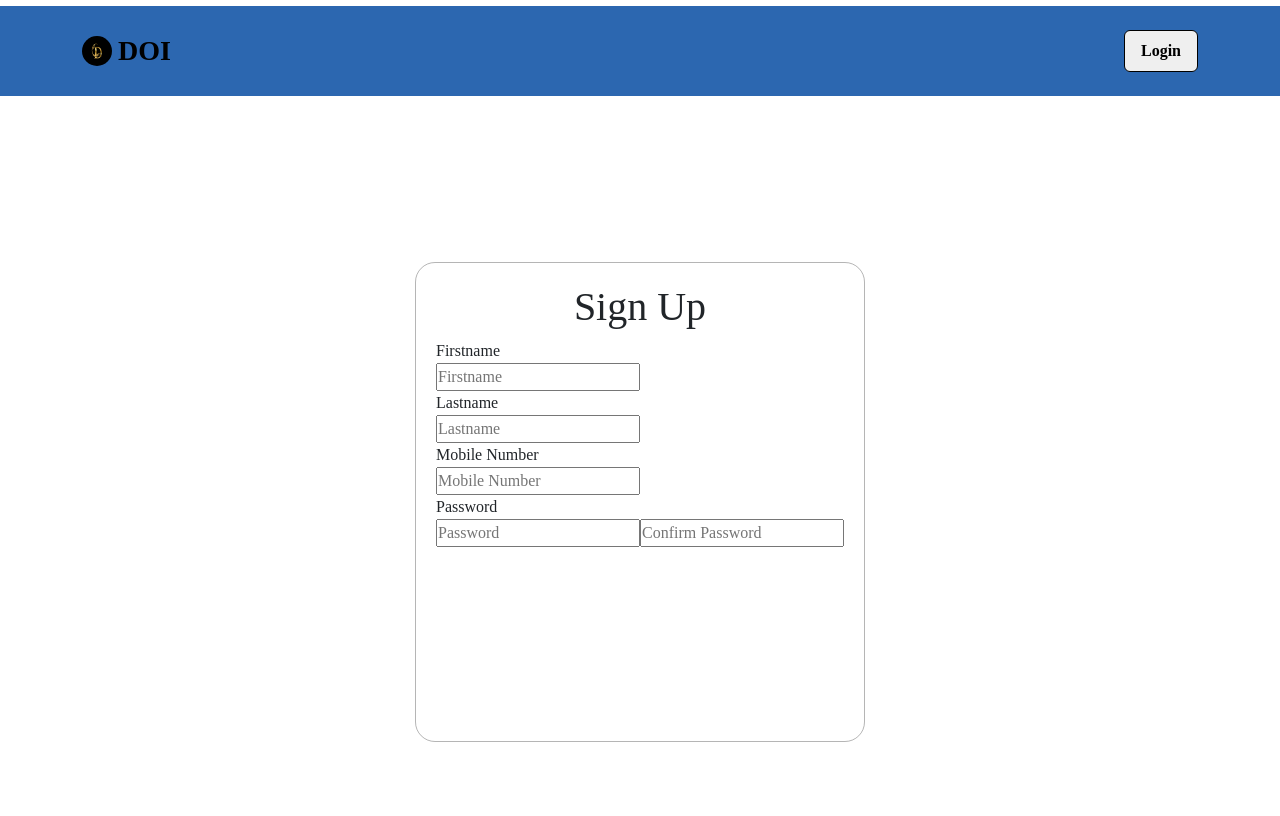
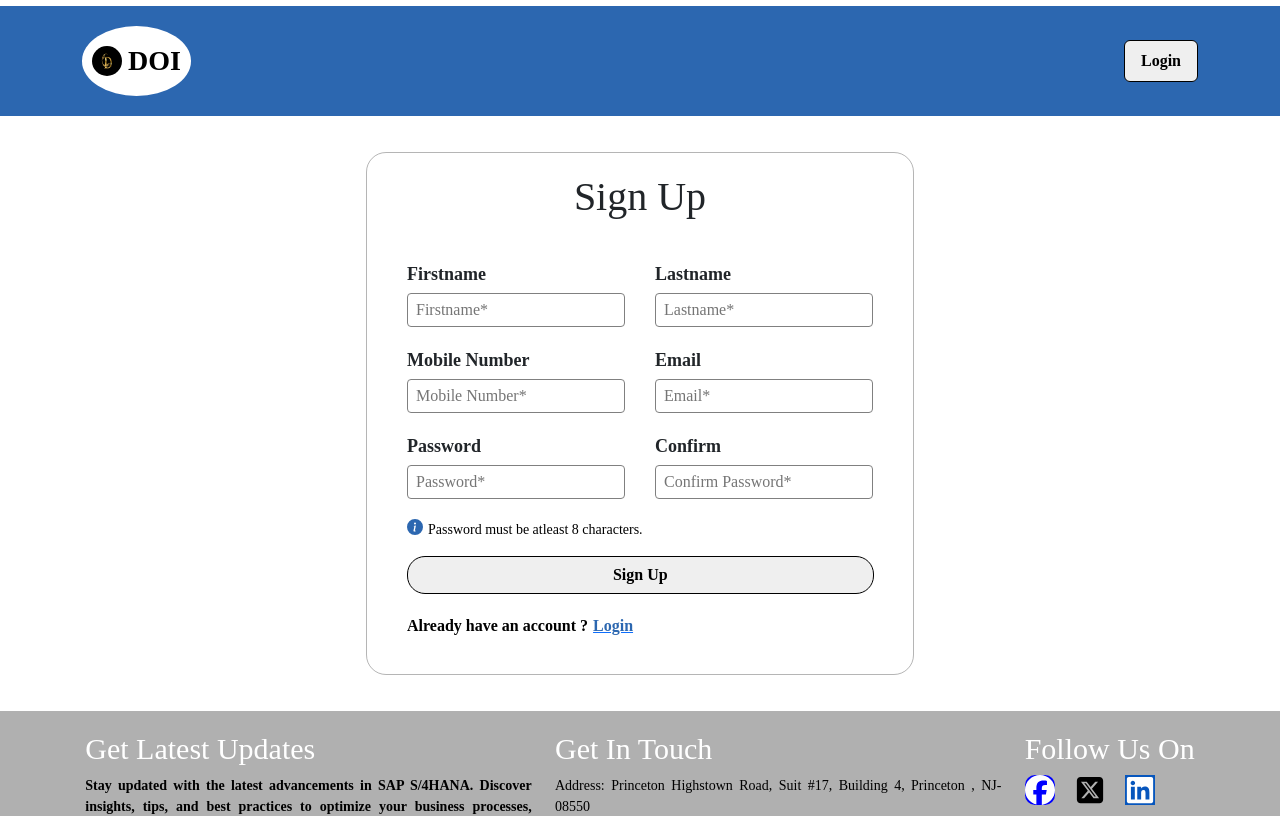
Before and after one commit to RupendraCHA/DOI_DEMO, a React (Vite) app in the folder frontend/: page /signup in a window 1280 px wide. Shown: the top 816 px of the page. Built offline with nearby package versions, Linux system fonts and the light colour scheme.

Commit message:
Adding input fields to Sign up and Login pages

```diff
--- a/frontend/src/components/Contact/Contact.css
+++ b/frontend/src/components/Contact/Contact.css
@@ -69,5 +69,6 @@
   border: 1px solid #000;
 }
 .send-button:hover {
-  background-color: #7886d37e;
+  background-color: #2c67b0;
+  color: #fff;
 }
--- a/frontend/src/components/Header/Header.css
+++ b/frontend/src/components/Header/Header.css
@@ -16,6 +16,15 @@
   align-items: center;
   /* padding: 10px; */
   background-color: transparent;
+
+  .logo-container {
+    background-color: #fff;
+    border-radius: 50%;
+    padding: 10px;
+  }
+  .logo-container:hover {
+    background-color: azure;
+  }
 }
 .website-name-section {
   display: flex;
--- a/frontend/src/pages/Login/Login.css
+++ b/frontend/src/pages/Login/Login.css
@@ -1,13 +1,78 @@
 .login-container {
-  min-height: 100vh;
+  min-height: 70vh;
   display: flex;
   justify-content: center;
   align-items: center;
-  /* width: 100vw; */
 
   .login-section {
     display: flex;
     justify-content: center;
     align-items: center;
+    /* width: 30%; */
+    padding: 30px 10px;
+
+    .login-section-container {
+      border: 1px solid #80808094;
+      border-radius: 20px;
+      padding: 20px;
+      /* height: 60vh; */
+
+      h1 {
+        text-align: center;
+        font-family: "Bree Serif";
+        margin-bottom: 5vh;
+      }
+
+      .info-section {
+        display: flex;
+        gap: 30px;
+        margin: 20px;
+
+        div {
+          label {
+            font-size: 18px;
+            font-weight: 600;
+            margin-bottom: 5px;
+          }
+
+          input {
+            padding: 4px 8px;
+            border-radius: 4px;
+            outline: none;
+            cursor: pointer;
+            border: 1px solid #808080;
+          }
+        }
+      }
+    }
+    .signup-button {
+      margin-left: 20px;
+
+      button {
+        padding: 6px 40px;
+        font-weight: 600;
+        border-radius: 18px;
+        outline: none;
+        border: 1px solid #000;
+        width: 94%;
+      }
+
+      button:hover {
+        background-color: #3b72b636;
+        /* color: #fff; */
+      }
+    }
+    .new-here {
+      margin-left: 20px;
+      margin-top: 20px;
+      p {
+        font-size: 16px;
+
+        span {
+          color: #2c67b0;
+          margin-left: 5px;
+        }
+      }
+    }
   }
 }
--- a/frontend/src/pages/Login/Login.jsx
+++ b/frontend/src/pages/Login/Login.jsx
@@ -1,11 +1,53 @@
 import React from "react";
 import "./Login.css";
+
+import { BsFillInfoCircleFill } from "react-icons/bs";
+import { Link } from "react-router-dom";
 
 const Login = () => {
   return (
     <div className="login-container">
       <div className="container login-section">
-        <h1>Login</h1>
+        <form className="login-section-container">
+          <h1>Login</h1>
+
+          <div className="info-section">
+            <div>
+              <label id="email">Email</label>
+              <br />
+              <input
+                type="text"
+                htmlFor="email"
+                required
+                placeholder="Email*"
+              />
+            </div>
+          </div>
+          <div className="info-section">
+            <div>
+              <label id="password">Password</label>
+              <br />
+              <input
+                type="password"
+                htmlFor="password"
+                required
+                placeholder="Password*"
+              />
+            </div>
+          </div>
+
+          <div className="signup-button">
+            <button type="submit">Login</button>
+          </div>
+          <div className="new-here">
+            <p>
+              New here ?
+              <Link to="/signup" className="login-link">
+                <span>Sign Up</span>
+              </Link>
+            </p>
+          </div>
+        </form>
       </div>
     </div>
   );
--- a/frontend/src/pages/SignUp/SignUp.css
+++ b/frontend/src/pages/SignUp/SignUp.css
@@ -1,5 +1,5 @@
 .signup-container {
-  min-height: 100vh;
+  min-height: 70vh;
   display: flex;
   justify-content: center;
   align-items: center;
@@ -15,12 +15,89 @@
       border: 1px solid #80808094;
       border-radius: 20px;
       padding: 20px;
-      height: 60vh;
+      /* height: 60vh; */
 
       h1 {
         text-align: center;
         font-family: "Bree Serif";
+        margin-bottom: 5vh;
+      }
+
+      .info-section {
+        display: flex;
+        gap: 30px;
+        margin: 20px;
+
+        div {
+          label {
+            font-size: 18px;
+            font-weight: 600;
+            margin-bottom: 5px;
+          }
+
+          input {
+            padding: 4px 8px;
+            border-radius: 4px;
+            outline: none;
+            cursor: pointer;
+            border: 1px solid #808080;
+          }
+        }
+      }
+    }
+    .signup-button {
+      margin-left: 20px;
+
+      button {
+        padding: 6px 40px;
+        font-weight: 600;
+        border-radius: 18px;
+        outline: none;
+        border: 1px solid #000;
+        width: 96%;
+      }
+
+      button:hover {
+        background-color: #3b72b636;
+        /* color: #fff; */
+      }
+    }
+    .pass-requirement {
+      display: flex;
+      gap: 5px;
+      margin-left: 20px;
+
+      .info-icon {
+        color: #2c67b0;
+      }
+      p {
+        font-size: 14px;
+        font-weight: 500;
+      }
+    }
+
+    .have-account {
+      margin-left: 20px;
+      margin-top: 20px;
+      p {
+        font-size: 16px;
+
+        span {
+          color: #2c67b0;
+          margin-left: 5px;
+        }
       }
     }
   }
 }
+@media (max-width: 768px) {
+  .signup-container {
+    .signup-section-container {
+      .info-section {
+        flex-direction: column;
+        gap: 0px;
+        margin: 0px;
+      }
+    }
+  }
+}
--- a/frontend/src/pages/SignUp/SignUp.jsx
+++ b/frontend/src/pages/SignUp/SignUp.jsx
@@ -1,38 +1,97 @@
 import React from "react";
+import { BsFillInfoCircleFill } from "react-icons/bs";
+import { Link } from "react-router-dom";
+
 import "./SignUp.css";
 
 const SignUp = () => {
   return (
     <div className="signup-container">
       <div className="container signup-section">
-        <div className="signup-section-container">
+        <form className="signup-section-container">
           <h1>Sign Up</h1>
-          <div>
+          <div className="info-section">
             <div>
               <label id="firstname">Firstname</label>
               <br />
-              <input type="text" htmlFor="firstname" placeholder="Firstname" />
+              <input
+                type="text"
+                htmlFor="firstname"
+                required
+                placeholder="Firstname*"
+              />
             </div>
             <div>
               <label id="lastname">Lastname</label>
               <br />
-              <input type="text" htmlFor="lastname" placeholder="Lastname" />
+              <input
+                type="text"
+                htmlFor="lastname"
+                required
+                placeholder="Lastname*"
+              />
             </div>
           </div>
+          <div className="info-section">
             <div>
               <label id="mobile">Mobile Number</label>
               <br />
-            <input type="text" htmlFor="mobile" placeholder="Mobile Number" />
+              <input
+                type="text"
+                htmlFor="mobile"
+                required
+                placeholder="Mobile Number*"
+              />
             </div>
+            <div>
+              <label id="email">Email</label>
+              <br />
+              <input
+                type="text"
+                htmlFor="email"
+                required
+                placeholder="Email*"
+              />
+            </div>
+          </div>
+          <div className="info-section">
             <div>
               <label id="password">Password</label>
               <br />
+              <input
+                type="password"
+                htmlFor="password"
+                required
+                placeholder="Password*"
+              />
+            </div>
             <div>
-              <input type="password" placeholder="Password" />
-              <input type="text" placeholder="Confirm Password" />
+              <label id="confirm">Confirm</label>
+              <br />
+              <input
+                type="password"
+                htmlFor="confirm"
+                required
+                placeholder="Confirm Password*"
+              />
             </div>
           </div>
+          <div className="pass-requirement">
+            <BsFillInfoCircleFill className="info-icon" />
+            <p>Password must be atleast 8 characters.</p>
           </div>
+          <div className="signup-button">
+            <button type="submit">Sign Up</button>
+          </div>
+          <div className="have-account">
+            <p>
+              Already have an account ?
+              <Link to="/login" className="login-link">
+                <span>Login</span>
+              </Link>
+            </p>
+          </div>
+        </form>
       </div>
     </div>
   );
```
Lines whose indentation alone changed are shown as unchanged.
